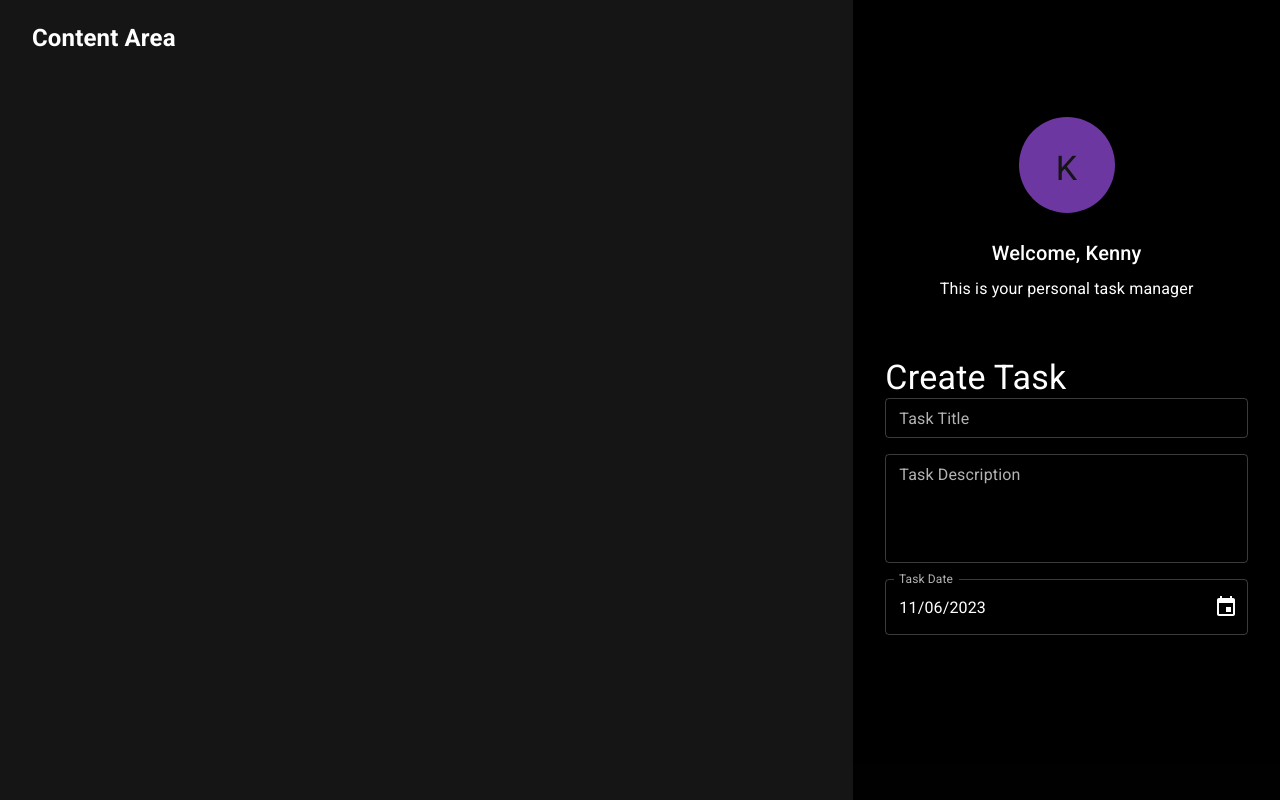
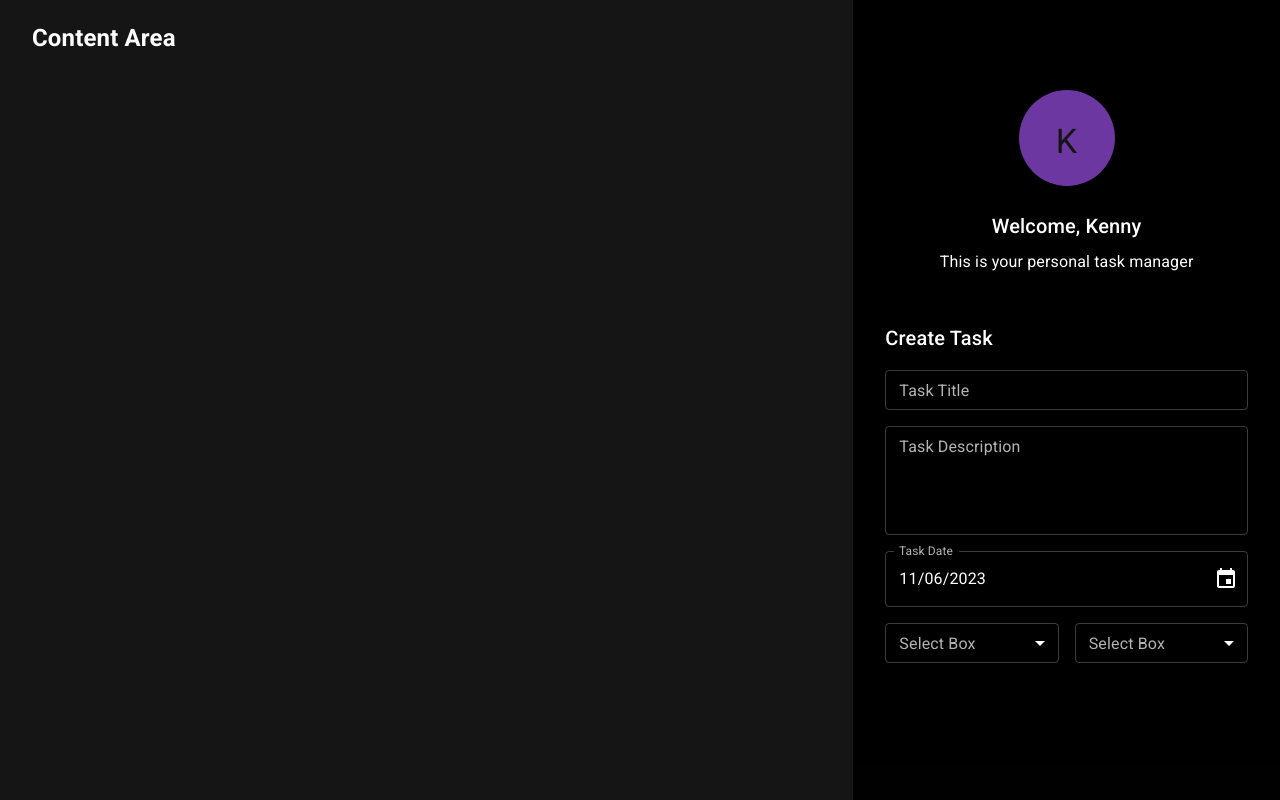
Before and after one commit to KQuiggins/TypeScript_Todo, a React (Vite) app: page / in a window 1280 px wide. Built offline with nearby package versions, Linux system fonts and the light colour scheme.

Commit message:
Add TaskSelectField component to CreateTaskForm

```diff
--- /dev/null
+++ b/src/components/createTaskForm/_taskSelectField.tsx
@@ -0,0 +1,44 @@
+import { FC, ReactElement } from 'react';
+import { ISelectField } from './interfaces/ISelectField';
+import {
+	Select,
+	FormControl,
+	InputLabel,
+	MenuItem,
+	SelectChangeEvent,
+} from '@mui/material';
+
+const TaskSelectField: FC<ISelectField> = (props): ReactElement => {
+
+    const { name = 'selectBox',
+            label = 'Select Box',
+            value = '',
+            onChange = (e) => {console.log(e);
+            },
+            items = [{value: '', label: 'Add Items'}],
+            disabled = false } = props;
+	return (
+    <FormControl fullWidth size="small">
+        <InputLabel id={`${name}-id`}>{label}</InputLabel>
+        <Select
+            labelId={`${name}-id`}
+            label={label}
+            id={`${name}-id-select`}
+            name={name}
+            value={value}
+            onChange={onChange}
+            disabled={disabled}
+        >
+            {
+                items.map((item, index) => {
+                    return <MenuItem key={item.value + index} value={item.value}>{item.label}</MenuItem>
+                })
+            }
+
+        </Select>
+
+    </FormControl>
+    );
+};
+
+export default TaskSelectField;
--- a/src/components/createTaskForm/createTaskForm.tsx
+++ b/src/components/createTaskForm/createTaskForm.tsx
@@ -4,6 +4,7 @@
 import TaskTitleField from './_taskTitleField';
 import TaskDescriptionField from './_taskDescriptionField';
 import TaskDateField from './_taskDateField';
+import TaskSelectField from './_taskSelectField';
 
 //import PropTypes from 'prop-types';
 
@@ -17,14 +18,26 @@
 			px={4}
 			my={6}
 		>
-			<Typography variant='h4' component='div' sx={{ mt: 1 }}>
+			<Typography mb={2} component='h2' variant='h6'>
 				Create Task
 			</Typography>
 
-			<Stack sx={{ width: '100%' }} spacing={2}>
+			<Stack sx={{ width: '100%' }} spacing={2} mb={2}>
 				<TaskTitleField />
 				<TaskDescriptionField />
 				<TaskDateField />
+
+			</Stack>
+
+			<Stack
+				direction='row'
+				justifyContent='flex-end'
+				alignItems='center'
+				sx={{ width: '100%' }}
+				spacing={2}
+			>
+				<TaskSelectField />
+				<TaskSelectField />
 			</Stack>
 		</Box>
 	);
--- /dev/null
+++ b/src/components/createTaskForm/interfaces/ISelectField.tsx
@@ -0,0 +1,18 @@
+import { IDisabled } from "./IDisabled";
+import { SelectChangeEvent } from "@mui/material";
+
+
+export interface ISelectItems {
+    value: string;
+    label: string;
+
+}
+
+export interface ISelectField extends IDisabled {
+
+    name?: string;
+    label?: string;
+    value?: string;
+    onChange?: (e: SelectChangeEvent) => void;
+    items?: ISelectItems[];
+}
```
